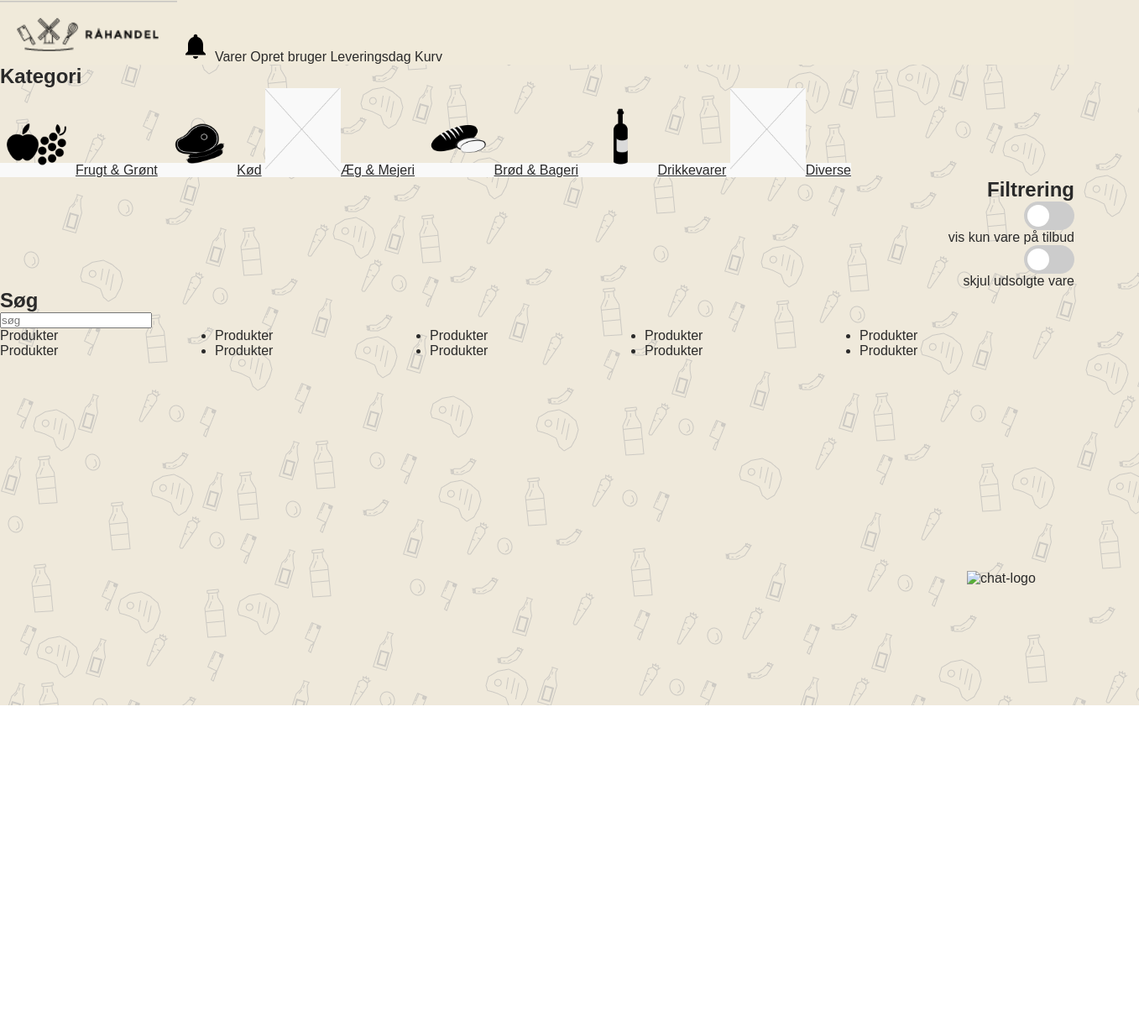
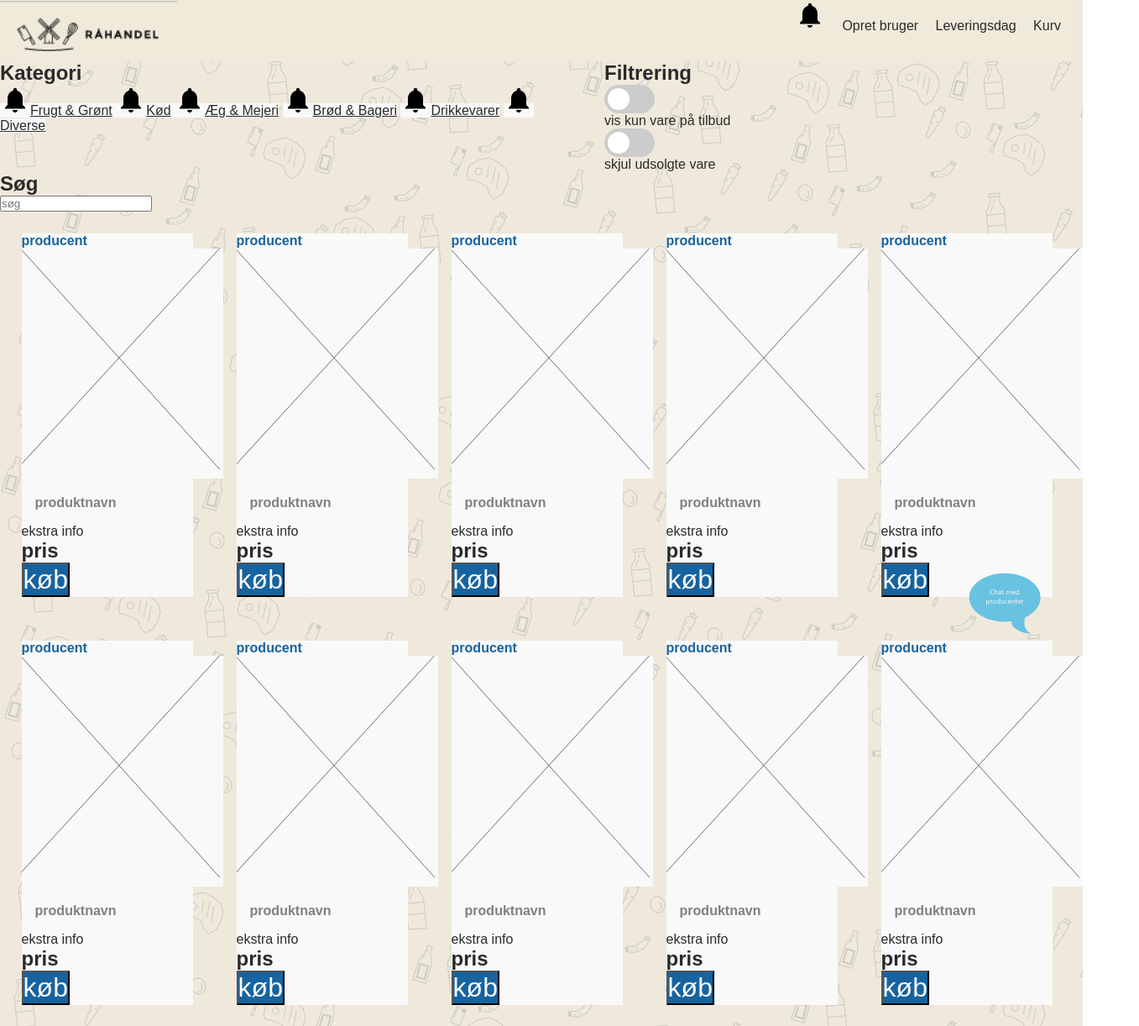
Before and after one commit to maxsendsen/raahandel-prototype, a plain HTML site: page markedsplads.html in a window 1280 px wide. Shown: the whole page at 84% size, 1357 px wide, since content can reach past the window. Before the commit the page ends 840 px from the top, so only its background shows below. Drawn offline with Linux system fonts and the light colour scheme.

Commit message:
added more functions

```diff
--- a/main.js
+++ b/main.js
@@ -1,10 +1,18 @@
+window.onload = () => {
+    const trasition_el = document.querySelector('.transition');
+    setTimeout(() => {
+        trasition_el.classList.remove('is-active');
+
+    }, 500);
+};
+
 document.addEventListener("DOMContentLoaded", function() {
     document.addEventListener('click', function(event) {
 
-        // If the clicked element doesn't have the right selector, bail
+
         if (!event.target.matches('#chat')) return;
 
-        // Don't follow the link
+
         event.preventDefault();
 
 
@@ -14,10 +22,10 @@ document.addEventListener("DOMContentLoaded", function() {
 
     document.addEventListener('click', function(event) {
 
-        // If the clicked element doesn't have the right selector, bail
+
         if (!event.target.matches('#close')) return;
 
-        // Don't follow the link
+
         event.preventDefault();
 
 
--- a/markedsplads.html
+++ b/markedsplads.html
@@ -6,6 +6,7 @@
     <meta http-equiv="X-UA-Compatible" content="IE=edge">
     <meta name="viewport" content="width=device-width, initial-scale=1.0">
     <link rel="stylesheet" href="style.css">
+    <link rel="stylesheet" href="transitions.css">
     <title>Markedsplads</title>
 </head>
 
@@ -13,11 +14,11 @@
     <header class="header">
         <img src="/assets/raahandel-logo.png" alt="logo" class="header--logo">
 
+
         <ul class="header--nav">
             <li>
                 <a href="#"><img src="/assets/notif.svg" alt="notifikation"></a>
             </li>
-            <li><a href="#">Varer</a></li>
             <li><a href="#">Opret bruger</a></li>
             <li><a href="#">Leveringsdag</a></li>
             <li><a href="#">Kurv</a></li>
@@ -31,23 +32,15 @@
             <h1 class="overskrifter">Kategori</h1>
             <ul>
                 <li>
-                    <a href=""><img src="/assets/Tegnebræt 2.png" alt="Frugt & Grønt" width="90">Frugt & Grønt</a>
+                    <a href=""><img src="/assets/notif.svg" alt="Frugt & Grønt">Frugt & Grønt</a>
                 </li>
                 <li>
-                    <a href=""><img src="/assets/Tegnebræt 3.png" alt="Kød" width="90">Kød</a>
+                    <a href=""><img src="/assets/notif.svg" alt="Kød">Kød</a>
                 </li>
-                <li>
-                    <a href=""><img src="/assets/placeholder.png" alt="Æg & Mejeri" width="90">Æg & Mejeri</a>
-                </li>
-                <li>
-                    <a href=""><img src="/assets/Tegnebræt 5.png" alt="Brød & Bageri" width="90">Brød & Bageri</a>
-                </li>
-                <li>
-                    <a href=""><img src="/assets/Tegnebræt 4.png" alt="Drikkevarer" width="90">Drikkevarer</a>
-                </li>
-                <li>
-                    <a href=""><img src="/assets/placeholder.png" alt="Diverse" width="90">Diverse</a>
-                </li>
+                <li><img src="/assets/notif.svg" alt="Æg & Mejeri"><a href="">Æg & Mejeri</a></li>
+                <li><img src="/assets/notif.svg" alt="Brød & Bageri"><a href="">Brød & Bageri</a></li>
+                <li><img src="/assets/notif.svg" alt="Drikkevarer"><a href="">Drikkevarer</a></li>
+                <li><img src="/assets/notif.svg" alt="Diverse"><a href="">Diverse</a></li>
             </ul>
         </div>
 
@@ -73,33 +66,71 @@
         <input type="text" placeholder="søg">
 
         <ul class="markedsplads--produkter">
-            <li>Produkter</li>
-            <li>Produkter</li>
-            <li>Produkter</li>
-            <li>Produkter</li>
-            <li>Produkter</li>
-            <li>Produkter</li>
-            <li>Produkter</li>
-            <li>Produkter</li>
-            <li>Produkter</li>
-            <li>Produkter</li>
+            <li>
+                <h4>producent</h4><img src="/assets/placeholder.png" alt="produktbillede">
+                <h2>produktnavn</h2>
+                <p>ekstra info</p>
+                <h1>pris</h1><button>køb</button></li>
+            <li>
+                <h4>producent</h4><img src="/assets/placeholder.png" alt="produktbillede">
+                <h2>produktnavn</h2>
+                <p>ekstra info</p>
+                <h1>pris</h1><button>køb</button></li>
+            <li>
+                <h4>producent</h4><img src="/assets/placeholder.png" alt="produktbillede">
+                <h2>produktnavn</h2>
+                <p>ekstra info</p>
+                <h1>pris</h1><button>køb</button></li>
+            <li>
+                <h4>producent</h4><img src="/assets/placeholder.png" alt="produktbillede">
+                <h2>produktnavn</h2>
+                <p>ekstra info</p>
+                <h1>pris</h1><button>køb</button></li>
+            <li>
+                <h4>producent</h4><img src="/assets/placeholder.png" alt="produktbillede">
+                <h2>produktnavn</h2>
+                <p>ekstra info</p>
+                <h1>pris</h1><button>køb</button></li>
+            <li>
+                <h4>producent</h4><img src="/assets/placeholder.png" alt="produktbillede">
+                <h2>produktnavn</h2>
+                <p>ekstra info</p>
+                <h1>pris</h1><button>køb</button></li>
+            <li>
+                <h4>producent</h4><img src="/assets/placeholder.png" alt="produktbillede">
+                <h2>produktnavn</h2>
+                <p>ekstra info</p>
+                <h1>pris</h1><button>køb</button></li>
+            <li>
+                <h4>producent</h4><img src="/assets/placeholder.png" alt="produktbillede">
+                <h2>produktnavn</h2>
+                <p>ekstra info</p>
+                <h1>pris</h1><button>køb</button></li>
+            <li>
+                <h4>producent</h4><img src="/assets/placeholder.png" alt="produktbillede">
+                <h2>produktnavn</h2>
+                <p>ekstra info</p>
+                <h1>pris</h1><button>køb</button></li>
+            <li>
+                <h4>producent</h4><img src="/assets/placeholder.png" alt="produktbillede">
+                <h2>produktnavn</h2>
+                <p>ekstra info</p>
+                <h1>pris</h1><button>køb</button></li>
 
         </ul>
 
-
+        <div class="transition transition-1 is-active"></div>
         <img src="/assets/chat.svg" id="chat" alt="chat-logo">
         <section id="expandedbox">
             <h2>Chat med vores producenter</h2>
-            <a href="#" class="chat-names">Raahandel</a>
-            <a href="#" class="chat-names">Snoremark</a>
-            <a href="#" class="chat-names">Tealisious</a>
-            <a href="#" class="chat-names">Himmelskyr</a>
+            <a href="chat-page.html" class="chat-names">Kundeservice</a>
+            <a href="chat-page.html" class="chat-names">Snoremark</a>
+            <a href="chat-page.html" class="chat-names">Tealisious</a>
+            <a href="chat-page.html" class="chat-names">Himmelskyr</a>
             <button id="close">close</button>
         </section>
 
-
     </section>
-    <script src="/anime-master/src/index.js"></script>
 
     <script src="main.js"></script>
 </body>
--- a/style.css
+++ b/style.css
@@ -14,22 +14,41 @@ body {
 
 .header {
     background-color: #F0EADA;
+    display: grid;
+    grid-template-columns: 1fr 1fr;
+    grid-template-rows: auto;
+    grid-template-areas: "logo nav";
 }
 
 .header--logo {
+    grid-area: logo;
     width: auto;
 }
 
 .header--nav {
+    grid-area: nav;
+    text-align: end;
     display: inline;
 }
 
 .header--nav li {
+    margin-right: 1rem;
     display: inline;
 }
 
 .header--nav li a {
     text-decoration: none;
+}
+
+.markedsplads--top {
+    display: grid;
+    grid-template-columns: 1fr 1fr;
+    grid-template-rows: auto;
+    grid-template-areas: "kategori filtre";
+}
+
+.markedsplads--kategori {
+    grid-area: kategori;
 }
 
 .markedsplads--kategori ul {
@@ -42,7 +61,8 @@ body {
 }
 
 .markedsplads--filtre {
-    text-align: right;
+    grid-area: filtre;
+    margin-left: 5rem;
 }
 
 
@@ -129,10 +149,34 @@ input:checked+.slider:before {
     grid-template-areas: "produkter produkter produkter produkter produkter";
 }
 
+.markedsplads--produkter li {
+    background-color: #F9F9F9;
+    margin: 10%;
+    list-style: none;
+}
+
+.markedsplads--produkter li h4 {
+    color: #16639F;
+}
+
+.markedsplads--produkter li img {
+    width: 15rem;
+}
+
+.markedsplads--produkter li button {
+    background-color: #16639F;
+    color: #F9F9F9;
+    font-size: 2rem;
+}
+
 .markedsplads--chat {
     position: fixed;
     bottom: 5%;
     right: 5%;
+    font-size: 1rem;
+    background-color: #68C2E1;
+    color: #F9F9F9;
+    padding: 0.5rem;
 }
 
 
@@ -166,6 +210,13 @@ input:checked+.slider:before {
 
 .produkt_info--produkt {
     grid-area: produkt;
+    background-color: #F9F9F9;
+}
+
+.produkt_info--produkt button {
+    background-color: #16639F;
+    color: #F9F9F9;
+    font-size: 2rem;
 }
 
 
@@ -175,14 +226,14 @@ input:checked+.slider:before {
     margin: 0;
     padding: 0;
     max-width: 7%;
-    position: absolute;
+    position: fixed;
     display: flex;
     left: 90%;
     top: 85%;
 }
 
 h2 {
-    font-size: small;
+    font-size: medium;
     color: grey;
     padding: 1em;
 }
@@ -192,6 +243,8 @@ h2 {
     color: grey;
     border-bottom: solid grey;
     text-decoration: none;
+    padding-top: 1em;
+    padding-bottom: 0.5em;
     padding-left: 1em;
     width: 95%;
 }
@@ -199,9 +252,9 @@ h2 {
 #close {
     width: 3em;
     height: 2em;
-    position: absolute;
-    left: 84%;
-    top: 90%;
+    position: fixed;
+    left: 82%;
+    top: 92%;
 }
 
 #expandedbox {
@@ -210,7 +263,7 @@ h2 {
     background-color: white;
     width: 20em;
     height: 23em;
-    position: absolute;
+    position: fixed;
     left: 81%;
     top: 59%;
     transition: 1s ease-in-out;
--- /dev/null
+++ b/transitions.css
@@ -0,0 +1,17 @@
+.trasition-1 {
+    position: fixed;
+    top: 0;
+    left: 0;
+    right: 0;
+    bottom: 0;
+    z-index: 101;
+    background-color: black;
+    opacity: 0;
+    pointer-events: none;
+    transition: 0.5s ease-out;
+}
+
+.trasition-1 .is-active {
+    opacity: 1;
+    pointer-events: all;
+}
```
Also changed, not shown: chat-page.html (added, +35 -0 lines), assets/Tegnebræt 1.png (deleted), assets/Tegnebræt 2.png (deleted), assets/Tegnebræt 3.png (deleted), assets/Tegnebræt 4.png (deleted), assets/Tegnebræt 5.png (deleted), assets/chat-icon.svg (added), assets/chat.svg (added).
